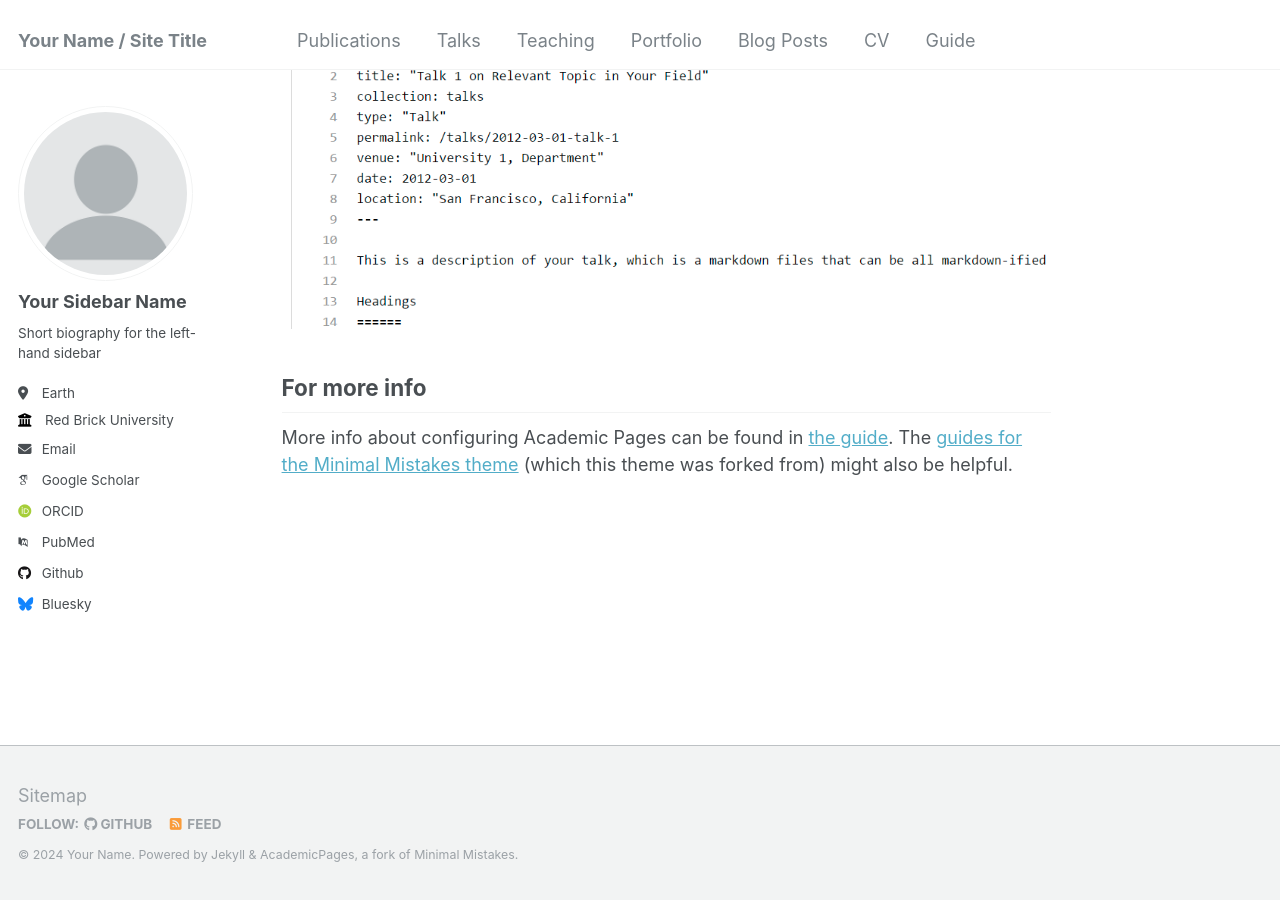
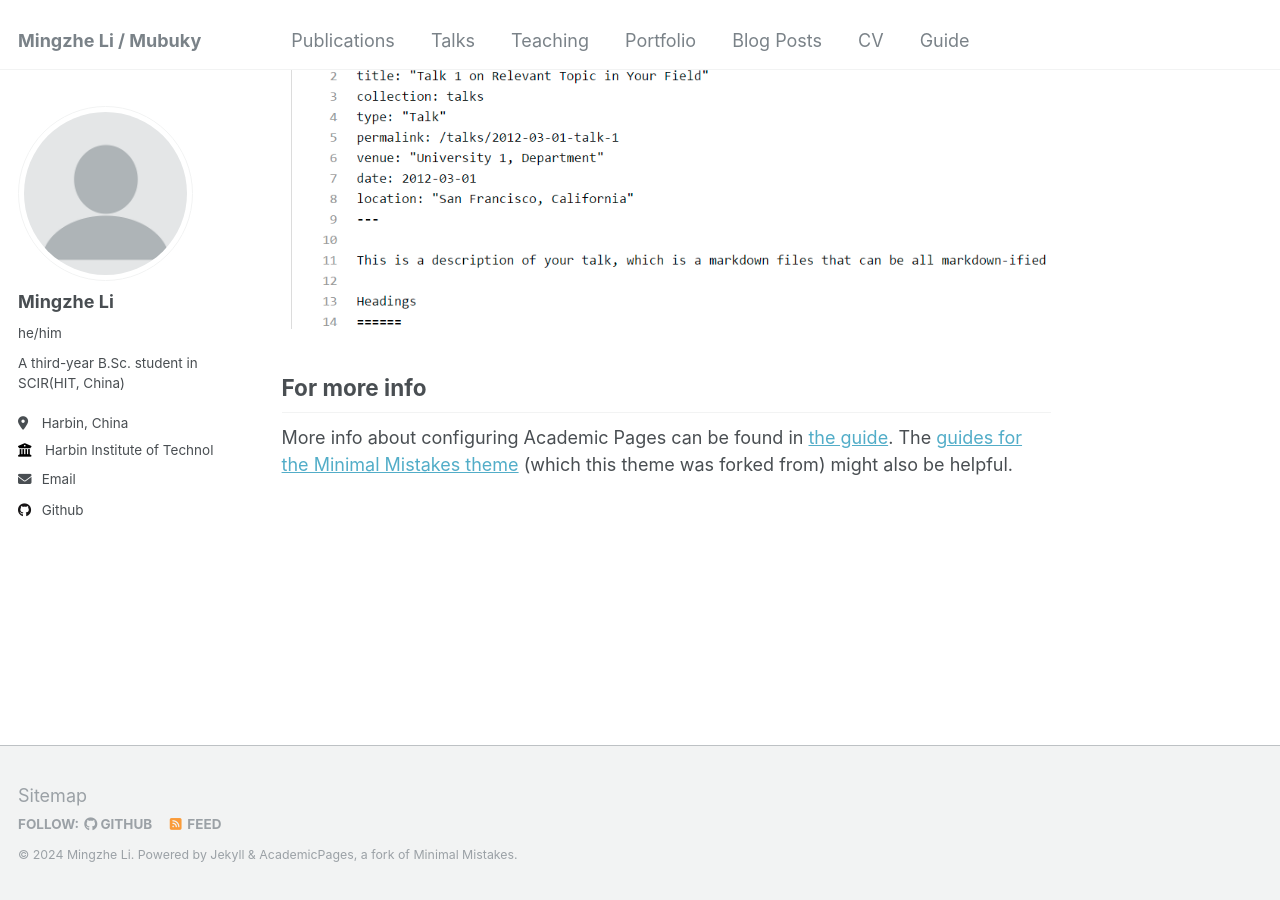
Before and after one commit to tj-chen-1209/chentingjia.github.io, a Jekyll site: the page built from _pages/about.md, in a window 1280 px wide and 900 px high, scrolled down 2660 px. Built offline with Jekyll 4.4.1, drawn with Linux system fonts in a browser that asks for light colours; some web fonts are replaced.

Commit message:
Update _config.yml

```diff
--- a/_config.yml
+++ b/_config.yml
@@ -8,13 +8,13 @@
 
 # Basic Site Settings
 locale                   : "en-US"
-title                    : "Your Name / Site Title"
+title                    : "Mingzhe Li / Mubuky"
 title_separator          : "-"
-name                     : &name "Your Name"
-description              : &description "personal description"
-url                      : https://academicpages.github.io # the base hostname & protocol for your site e.g. "https://mmistakes.github.io"
+name                     : &name "Mingzhe Li"
+description              : &description "A third-year B.Sc. student in SCIR(HIT, China)."
+url                      : https://mubuky.github.io # the base hostname & protocol for your site e.g. "https://mmistakes.github.io"
 baseurl                  : "" # the subpath of your site, e.g. "/blog"
-repository               : "academicpages/academicpages.github.io"
+repository               : "mubuky/mubuky.github.io"
 
 # Site Author - The following control what appear as part of the author content on the side bar.
 #               If a field is blank the icon and link will not appear, otherwise it will be shown.
@@ -22,33 +22,33 @@ repository               : "academicpages/academicpages.github.io"
 author:
   # Biographic information
   avatar           : "profile.png"
-  name             : "Your Sidebar Name"
-  pronouns         : # example: "she/her"
-  bio              : "Short biography for the left-hand sidebar"
-  location         : "Earth"
-  employer         : "Red Brick University"
+  name             : "Mingzhe Li"
+  pronouns         : "he/him"
+  bio              : "A third-year B.Sc. student in SCIR(HIT, China)"
+  location         : "Harbin, China"
+  employer         : "Harbin Institute of Technology"
   uri              : # URL
-  email            : "none@example.org"
+  email            : "mzli@ir.hit.edu.cn"
 
   # Academic websites
   arxiv            : # URL - Update with the correct link to your profile
-  googlescholar    : "https://scholar.google.com/citations?user=PS_CX0AAAAAJ"
+  googlescholar    : # "https://scholar.google.com/citations?user=PS_CX0AAAAAJ"
   impactstory      : # URL
-  orcid            : "http://orcid.org/yourorcidurl"
+  orcid            : # "http://orcid.org/yourorcidurl"
   semantic         : # URL
-  pubmed           : "https://www.ncbi.nlm.nih.gov/pubmed/?term=john+snow"
+  pubmed           : # "https://www.ncbi.nlm.nih.gov/pubmed/?term=john+snow"
   researchgate     : # URL
 
   # Repositories and software development
   bitbucket        : # Username - Update with your username on the site
   codepen          : # Username
   dribbble         : # Username
-  github           : "academicpages"
+  github           : "Mubuky"
   kaggle           : # Username
   stackoverflow    : # User number or user number and name (i.e., use "1" or "1/jeff-atwood")
 
   # Social media
-  bluesky          : "bsky.app" # Replace this with you Bluesky username
+  bluesky          : # "bsky.app" # Replace this with you Bluesky username
   facebook         : # Username
   flickr           : # Username
   foursquare       : # Username
```
